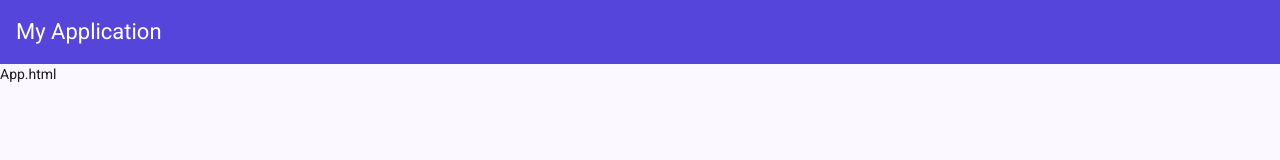
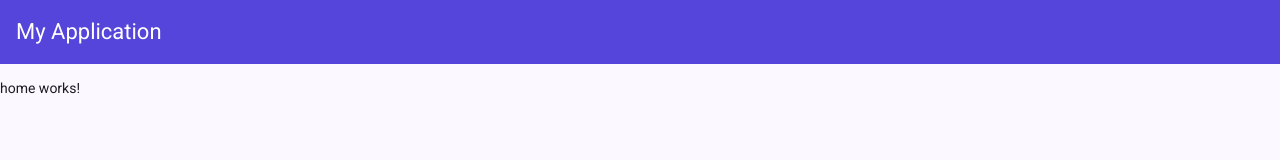
Before and after one commit to trevisandaniel/gerenciador-financeiro, an Angular app: page / in a window 1280 px wide. Shown: the top 160 px of the page. Built offline with nearby package versions, Linux system fonts and the light colour scheme.

Commit message:
Tipagem das rotas

```diff
--- a/src/app/app.html
+++ b/src/app/app.html
@@ -1,5 +1,5 @@
 <app-layout>
   <div>
-    App.html
+    <router-outlet></router-outlet>
   </div>
 </app-layout>
--- a/src/app/app.routes.ts
+++ b/src/app/app.routes.ts
@@ -1,3 +1,6 @@
 import { Routes } from '@angular/router';
 
-export const routes: Routes = [];
+export const routes: Routes = [{
+    path: '',
+    loadChildren: () => import('./features/home/routes'),
+}];
--- a/src/app/app.ts
+++ b/src/app/app.ts
@@ -4,7 +4,7 @@
 
 @Component({
   selector: 'app-root',
-  imports: [Layout, ], //RouterOutlet por algum motivo não esta funcionando aqui
+  imports: [Layout, RouterOutlet ], //RouterOutlet por algum motivo não esta funcionando aqui
   templateUrl: './app.html',
   styleUrl: './app.scss'
 })
--- /dev/null
+++ b/src/app/features/home/home.html
@@ -0,0 +1 @@
+<p>home works!</p>
--- /dev/null
+++ b/src/app/features/home/home.ts
@@ -0,0 +1,11 @@
+import { Component } from '@angular/core';
+
+@Component({
+  selector: 'app-home',
+  imports: [],
+  templateUrl: './home.html',
+  styleUrl: './home.scss',
+})
+export class Home {
+
+}
--- /dev/null
+++ b/src/app/features/home/routes.ts
@@ -0,0 +1,7 @@
+import { Routes } from "@angular/router";
+import { Home } from "./home";
+
+export default [{
+    path: '',
+    component: Home
+}] as Routes;
```
Also changed, not shown: src/app/features/home/home.scss (added).
